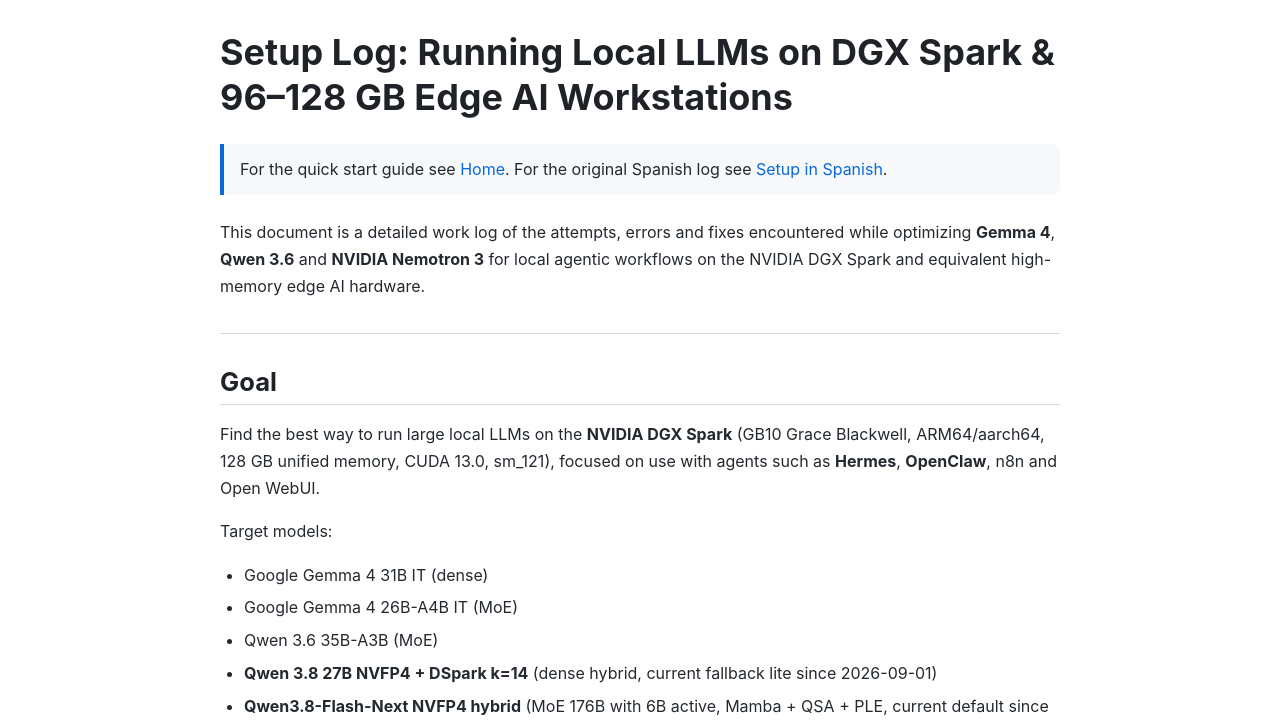
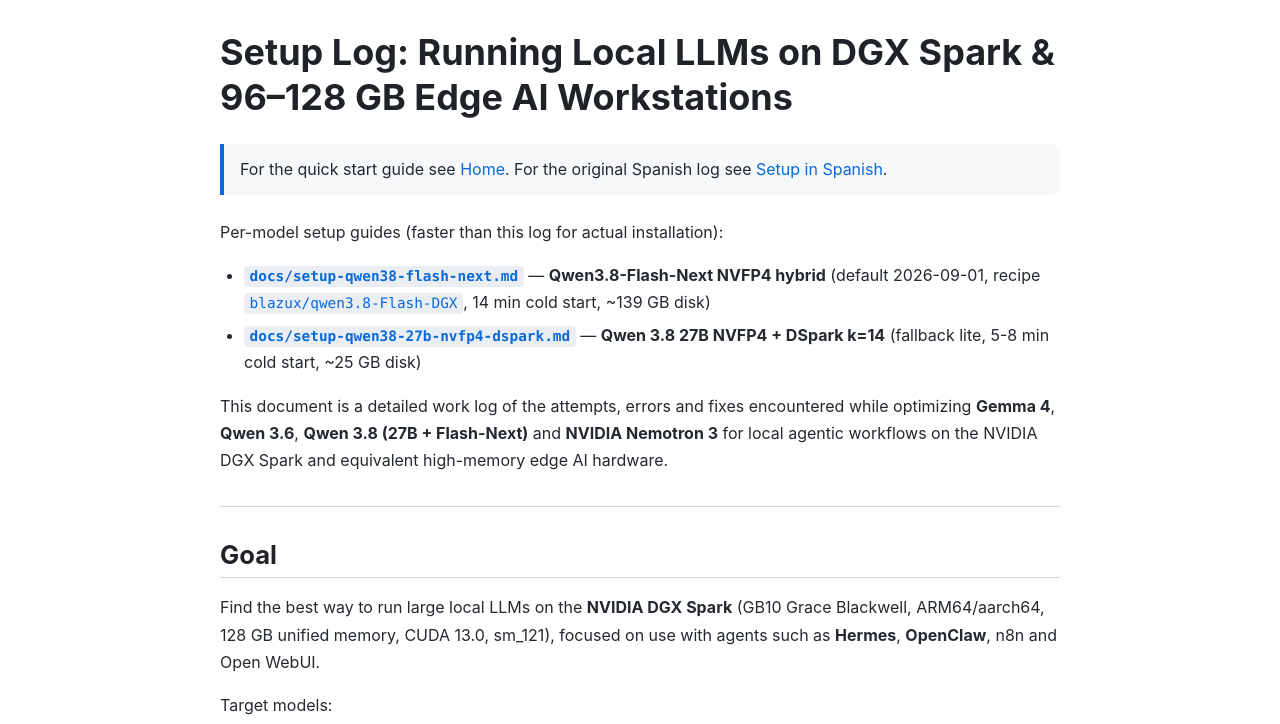
Before and after one commit to ctala/local-llm-agentic-workflows, an Astro site: page /local-llm-agentic-workflows/setup in a window 1280 px wide. Shown: the part 60-784 px from the top of the page. Built offline with nearby package versions, Linux system fonts and the light colour scheme; Astro itself is replaced by a stand-in of ours.

Commit message:
docs(setup): link to per-model setup guides from SETUP log
The detailed setup log mentioned three model families in the intro;
add direct links to the new dedicated setup guides so readers land on
the right one fast:

  - docs/setup-qwen38-flash-next.md (default, 14 min cold, ~139 GB)
  - docs/setup-qwen38-27b-nvfp4-dspark.md (fallback, 5-8 min cold, ~25 GB)

Also adds Qwen 3.8 family to the SETUP log intro.

```diff
--- a/src/content/pages/SETUP.md
+++ b/src/content/pages/SETUP.md
@@ -2,7 +2,12 @@
 
 > For the quick start guide see [Home](/local-llm-agentic-workflows/). For the original Spanish log see [Setup in Spanish](/local-llm-agentic-workflows/setup.es/).
 
-This document is a detailed work log of the attempts, errors and fixes encountered while optimizing **Gemma 4**, **Qwen 3.6** and **NVIDIA Nemotron 3** for local agentic workflows on the NVIDIA DGX Spark and equivalent high-memory edge AI hardware.
+Per-model setup guides (faster than this log for actual installation):
+
+- **[`docs/setup-qwen38-flash-next.md`](https://github.com/ctala/local-llm-agentic-workflows/blob/main/docs/setup-qwen38-flash-next.md)** — **Qwen3.8-Flash-Next NVFP4 hybrid** (default 2026-09-01, recipe [`blazux/qwen3.8-Flash-DGX`](https://github.com/blazux/qwen3.8-Flash-DGX), 14 min cold start, ~139 GB disk)
+- **[`docs/setup-qwen38-27b-nvfp4-dspark.md`](https://github.com/ctala/local-llm-agentic-workflows/blob/main/docs/setup-qwen38-27b-nvfp4-dspark.md)** — **Qwen 3.8 27B NVFP4 + DSpark k=14** (fallback lite, 5-8 min cold start, ~25 GB disk)
+
+This document is a detailed work log of the attempts, errors and fixes encountered while optimizing **Gemma 4**, **Qwen 3.6**, **Qwen 3.8 (27B + Flash-Next)** and **NVIDIA Nemotron 3** for local agentic workflows on the NVIDIA DGX Spark and equivalent high-memory edge AI hardware.
 
 ---
 
```
